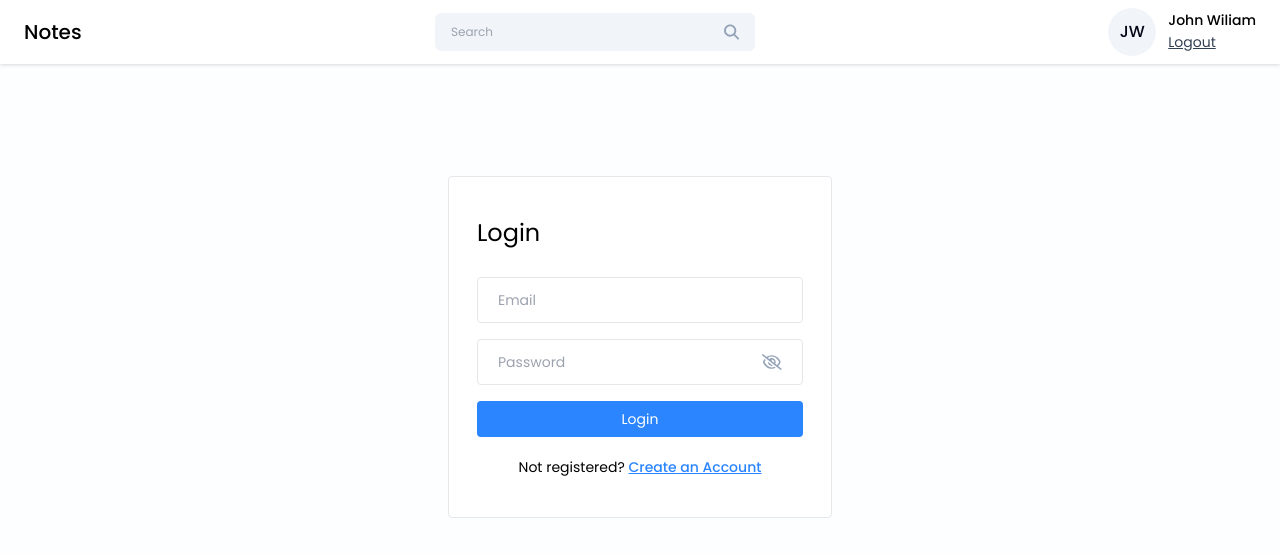
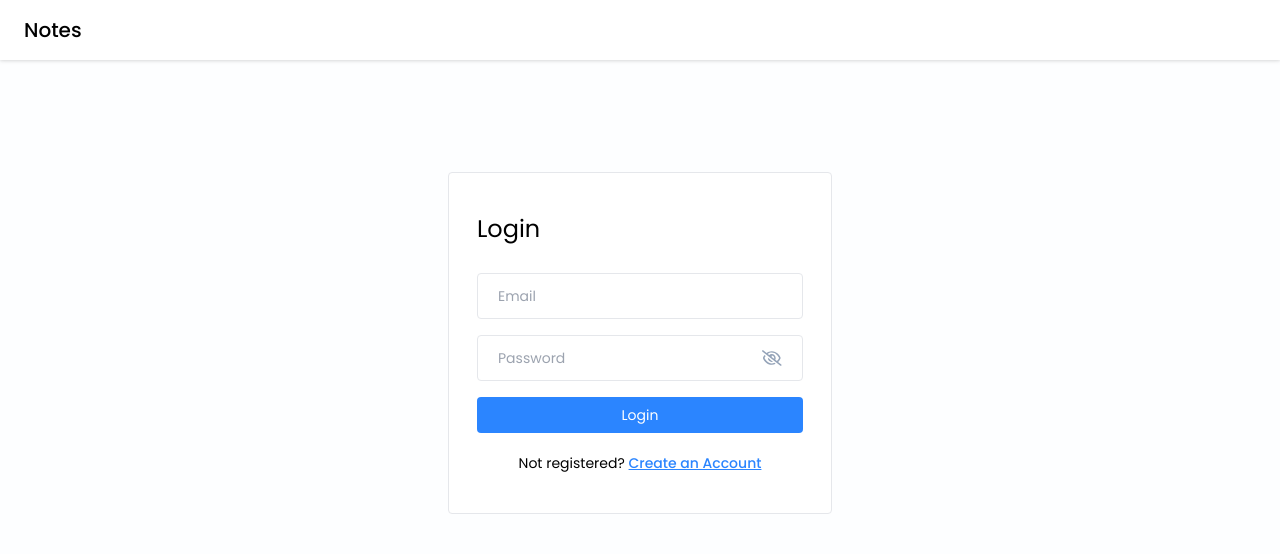
Before and after one commit to alisina97/NotesApp-MERN, a React (Vite) app in the folder frontend/notes-app/: page /login in a window 1280 px wide. Shown: the top 554 px of the page. Built offline with nearby package versions, Linux system fonts and the light colour scheme.

Commit message:
ADD: Get User API integration

```diff
--- a/frontend/notes-app/src/components/Cards/ProfileInfo.jsx
+++ b/frontend/notes-app/src/components/Cards/ProfileInfo.jsx
@@ -1,14 +1,14 @@
 import React from 'react'
 import { getInitial } from '../../utils/helper'
 
-function ProfileInfo({onLogout}) {
+function ProfileInfo({userInfo, onLogout}) {
 
   return (
     <>
     <div className='flex items-center gap-3'>
-        <div className='w-12 h-12 flex items-center justify-center rounded-full text-slate-950 font-medium bg-slate-100'>{getInitial("John Wiliam")}</div>
+        <div className='w-12 h-12 flex items-center justify-center rounded-full text-slate-950 font-medium bg-slate-100'>{getInitial(userInfo?.fullName)}</div>
         <div>
-            <p className='text-sm font-medium'>John Wiliam</p>
+            <p className='text-sm font-medium'>{userInfo?.fullName}</p>
             <button className='text-sm text-slate-700 underline' onClick={onLogout}>
                 Logout
             </button>
--- a/frontend/notes-app/src/components/Navbar/Navbar.jsx
+++ b/frontend/notes-app/src/components/Navbar/Navbar.jsx
@@ -3,14 +3,15 @@ import ProfileInfo from '../Cards/ProfileInfo'
 import { useNavigate } from 'react-router-dom'
 import SearchBar from '../SearchBar/SearchBar';
 
-function Navbar() {
+function Navbar({userInfo}) {
 
   const [seachQuery, setSearchQuery] = useState("");
+  const navigate = useNavigate();
+  const isLoggedIn = !!localStorage.getItem("token");
 
   const onLogout = () => {
-    const navigate = useNavigate;
-
-    navigate("/login")
+    localStorage.clear();
+    navigate("/login");
   }
 
   const onChange = (e) => {
@@ -26,9 +27,9 @@ function Navbar() {
       <div className="bg-white flex items-center justify-between px-6 py-2 drop-shadow">
           <h2 className='text-xl font-medium text-black py-2'>Notes</h2>
 
-          <SearchBar value={seachQuery} onChange={onChange} onClearSearch={onClearSearch}/>
+          {isLoggedIn && <SearchBar value={seachQuery} onChange={onChange} onClearSearch={onClearSearch}/>}
 
-          <ProfileInfo onLogout={onLogout}/>
+          {isLoggedIn && <ProfileInfo userInfo={userInfo} onLogout={onLogout}/>}
       </div>
     </>
   )
--- a/frontend/notes-app/src/pages/Home/Home.jsx
+++ b/frontend/notes-app/src/pages/Home/Home.jsx
@@ -1,9 +1,11 @@
-import React, { useState } from 'react'
+import React, { useEffect, useState } from 'react'
 import Navbar from '../../components/Navbar/Navbar'
 import NoteCard from '../../components/Cards/NoteCard'
 import { MdAdd } from 'react-icons/md'
 import AddEditNotes from './AddEditNotes'
 import Modal from 'react-modal'
+import { useNavigate } from 'react-router-dom'
+import axiosInstance from '../../utils/axiosinstance'
 
 function Home() {
 
@@ -12,9 +14,34 @@ function Home() {
     type: "add",
     data: null,
   })
+
+  const [userInfo, setUserInfo] = useState(null);
+
+  const navigate = useNavigate();
+
+  //Get User Info
+
+  const getUserInfo = async() => {
+    try {
+      const response = await axiosInstance.get("/get-user");
+      if (response.data && response.data.user) {
+        setUserInfo(response.data.user);
+      }
+    } catch (error) {
+      if (error.response.status === 401) {
+        localStorage.clear();
+        navigate("/login");
+      }
+    }
+  }
+
+  useEffect(() => {
+    getUserInfo();
+    return () => {};
+  }, []);
   return (
     <>
-    <Navbar/>
+    <Navbar userInfo={userInfo}/>
     <div className='container mx-auto'>
       <div className='grid grid-cols-3 gap-4 mt-8'>
         <NoteCard
```
